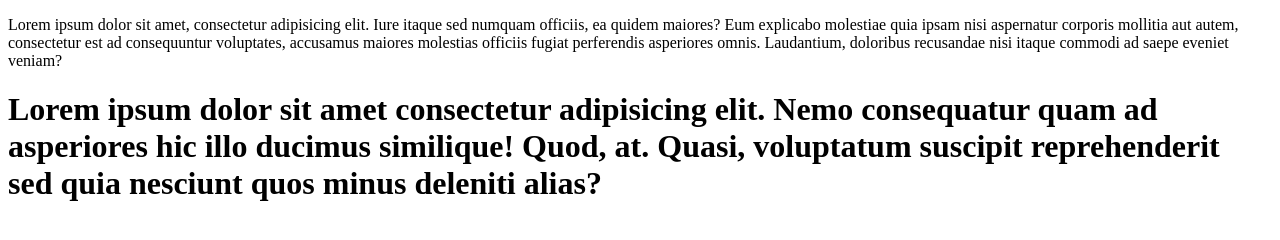
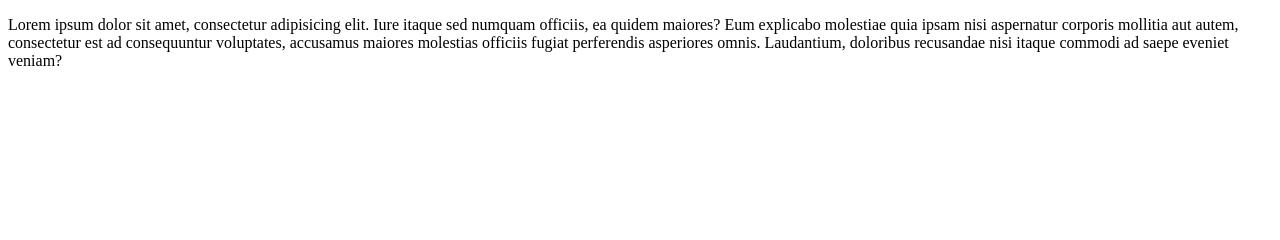
Before and after one commit to mern-project01/normal-page, a plain HTML site: page index.html in a window 1280 px wide. Drawn offline with Linux system fonts and the light colour scheme.

Commit message:
thrid commit

```diff
--- a/index.html
+++ b/index.html
@@ -11,10 +11,6 @@
             Lorem ipsum dolor sit amet, consectetur adipisicing elit. Iure itaque sed numquam officiis, ea quidem maiores? Eum explicabo molestiae quia ipsam nisi aspernatur corporis mollitia aut autem, consectetur est ad consequuntur voluptates, accusamus maiores molestias officiis fugiat perferendis asperiores omnis. Laudantium, doloribus recusandae nisi itaque commodi ad saepe eveniet veniam?
         </p>
     </div>
-    <div>
-        <h1>
-            Lorem ipsum dolor sit amet consectetur adipisicing elit. Nemo consequatur quam ad asperiores hic illo ducimus similique! Quod, at. Quasi, voluptatum suscipit reprehenderit sed quia nesciunt quos minus deleniti alias?
-        </h1>
-    </div>
+
 </body>
 </html>
```
